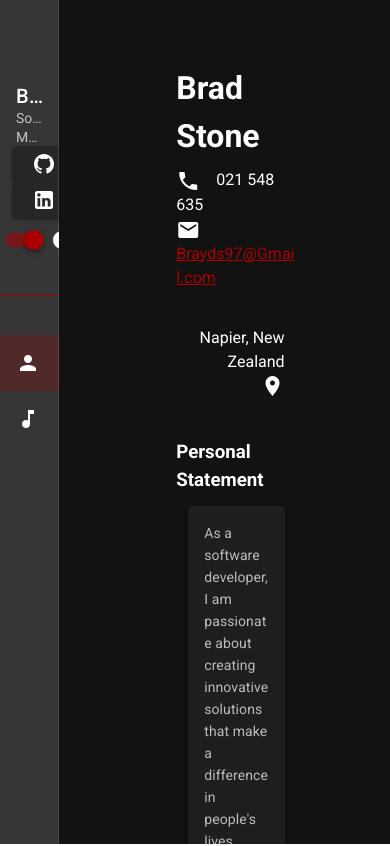
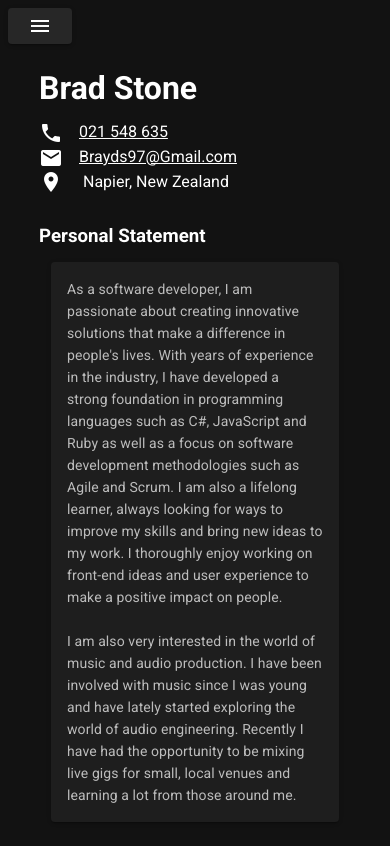
Before and after one commit to ralius18/home, a Vue app: page /#/ in a window 390 px wide. Shown: the top 846 px of the page. Built offline with nearby package versions, Linux system fonts and the light colour scheme.

Commit message:
Mobile fixes + build

```diff
--- a/src/styles/all.scss
+++ b/src/styles/all.scss
@@ -5,3 +5,20 @@
 hr {
   border-color: var(--v-primary-base) !important;
 }
+
+.v-application a {
+  color: unset !important;
+}
+
+.v-card__title {
+  word-break: normal !important;
+}
+
+// ::-webkit-scrollbar {
+//   background-color: transparent;
+//   width: 5px;
+
+//   ::-webkit-scrollbar-thumb {
+//     background-color: white;
+//   }
+// }
--- a/src/views/CvView.vue
+++ b/src/views/CvView.vue
@@ -1,22 +1,24 @@
 <template>
   <v-card
     flat
-    class="ma-16"
+    :class="this.$vuetify.breakpoint.lgAndUp ? 'ma-16' : 'my-16'"
   >
     <h1 class="mb-2">{{ name }}</h1>
 
     <v-row class="mb-4">
       <v-col class="align-center">
-        <v-icon class="mr-4">mdi-phone</v-icon>{{ phone }}<br />
-        <v-icon class="mr-4">mdi-email</v-icon><a :href="`mailto:${this.email}`">{{ email }}</a>
-      </v-col>
-
-      <v-spacer />
-
-      <v-col class="text-right">
-        <v-container>
-          Napier, New Zealand<v-icon class="ml-4">mdi-map-marker</v-icon>
-        </v-container>
+        <v-icon class="mr-4">mdi-phone</v-icon>
+          <a
+            v-if="this.$vuetify.breakpoint.mdAndDown"
+            :href="`tel:${this.phone}`"
+          >{{ phone }}</a>
+        <span v-else>
+          {{ phone }}
+        </span><br />
+        <v-icon class="mr-4">mdi-email</v-icon>
+          <a :href="`mailto:${this.email}`">{{ email }}</a><br />
+        <v-icon class="mr-4">mdi-map-marker</v-icon>
+          Napier, New Zealand
       </v-col>
     </v-row>
 
--- a/src/views/HomeView.vue
+++ b/src/views/HomeView.vue
@@ -1,11 +1,20 @@
 <template>
-  <v-row class="my-0">
-    <v-container class="side-panel ma-0 py-0">
+  <v-row class="ma-0">
+    <v-container class="side-panel ma-0 pa-0" :class="isMobile ? 'mobile' : ''">
+      <v-btn
+        v-if="isMobile"
+        class="ma-2 nav-btn"
+        @click.stop="drawer = !drawer"
+      >
+        <v-icon>mdi-menu</v-icon>
+      </v-btn>
       <v-navigation-drawer
-        permanent
+        :permanent="!isMobile"
+        :temporary="isMobile"
+        :absolute="isMobile"
         width="100%"
+        v-model="drawer"
       >
-
         <v-list>
           <v-list-item class="px-2">
             <v-img
@@ -22,7 +31,6 @@
                 Brad Stone
               </v-list-item-title>
               <v-list-item-subtitle>Software Developer</v-list-item-subtitle>
-              <v-list-item-subtitle>Musician</v-list-item-subtitle>
             </v-list-item-content>
           </v-list-item>
 
@@ -70,6 +78,7 @@
               v-for="(tab, i) in tabs"
               :key="i"
               link
+              @click.stop="drawer = !drawer"
             >
               <v-list-item-icon>
                 <v-icon>{{ tab.icon }}</v-icon>
@@ -84,7 +93,8 @@
     </v-container>
     <v-window
       v-model="currentTab"
-      class="ma-0 mx-auto content-window overflow-auto"
+      class="ma-0 mx-auto content-window"
+      :class="isMobile ? 'mobile' + (drawer ? ' hidden' : '') : 'overflow-auto'"
     >
       <v-window-item>
         <cv-view />
@@ -116,6 +126,7 @@ export default Vue.extend({
 
   data () {
     return {
+      drawer: this.$vuetify.breakpoint.lgAndUp,
       tabs: [
         {
           title: 'CV',
@@ -126,7 +137,8 @@ export default Vue.extend({
           icon: 'mdi-music-note'
         }
       ],
-      currentTab: 0
+      currentTab: 0,
+      isMobile: this.$vuetify.breakpoint.mdAndDown
     }
   }
 })
@@ -136,9 +148,17 @@ export default Vue.extend({
 .side-panel {
   width: 20%;
   height: 100vh;
+  position: sticky;
+  top: 0;
+  left: 0;
 
   .row {
     height: 100%;
+  }
+
+  &.mobile {
+    width: 100%;
+    position: absolute;
   }
 }
 
@@ -146,11 +166,12 @@ export default Vue.extend({
   min-width: 60%;
   max-width: 60%;
 
-  height: 100vh;
-  margin: 0 auto;
-
   .v-card {
     background-color: v-bind('cardBackgroundColor');
+  }
+
+  &.mobile {
+    max-width: 80%;
   }
 }
 
@@ -167,4 +188,8 @@ export default Vue.extend({
     background-color: var(--v-primary-base);
   }
 }
+
+.nav-btn {
+  z-index: 10;
+}
 </style>
--- a/src/views/MusicView.vue
+++ b/src/views/MusicView.vue
@@ -1,5 +1,8 @@
 <template>
-  <v-card flat class="ma-16">
+  <v-card
+    flat
+    :class="$vuetify.breakpoint.lgAndUp ? 'ma-16' : 'my-16'"
+  >
     <h1 class="mb-2">Music</h1>
 
     <v-card-text>
@@ -10,6 +13,7 @@
       <v-col
         v-for="artist in artists"
         v-bind:key="artist.name"
+        :cols="$vuetify.breakpoint.mdAndDown ? 12 : 6"
       >
         <v-card>
           <v-card-title>
--- a/src/views/WorkSection.vue
+++ b/src/views/WorkSection.vue
@@ -42,7 +42,7 @@ export default Vue.extend({
         {
           title: 'Technical Support and Sales',
           company: 'NOW NZ',
-          dates: ['May 2018 ', 'December 2019'],
+          dates: ['May 2018 ', 'December 2018'],
           description: 'This was my starting point in the IT industry after graduating from university. I worked as technical support, answering phone calls and helping customers with their phone and internet issues. NOW’s main point of difference is the customer service provided, so it was extremely advantageous for a technically minded person such as myself to be customer facing and talk people through issues. I gained knowledge and experience in delivery of internet and phone lines along with basic troubleshooting of network connection issues.'
         },
         {
```
Also changed, not shown: 13 other files (tests, documents, lock files or other folders).
